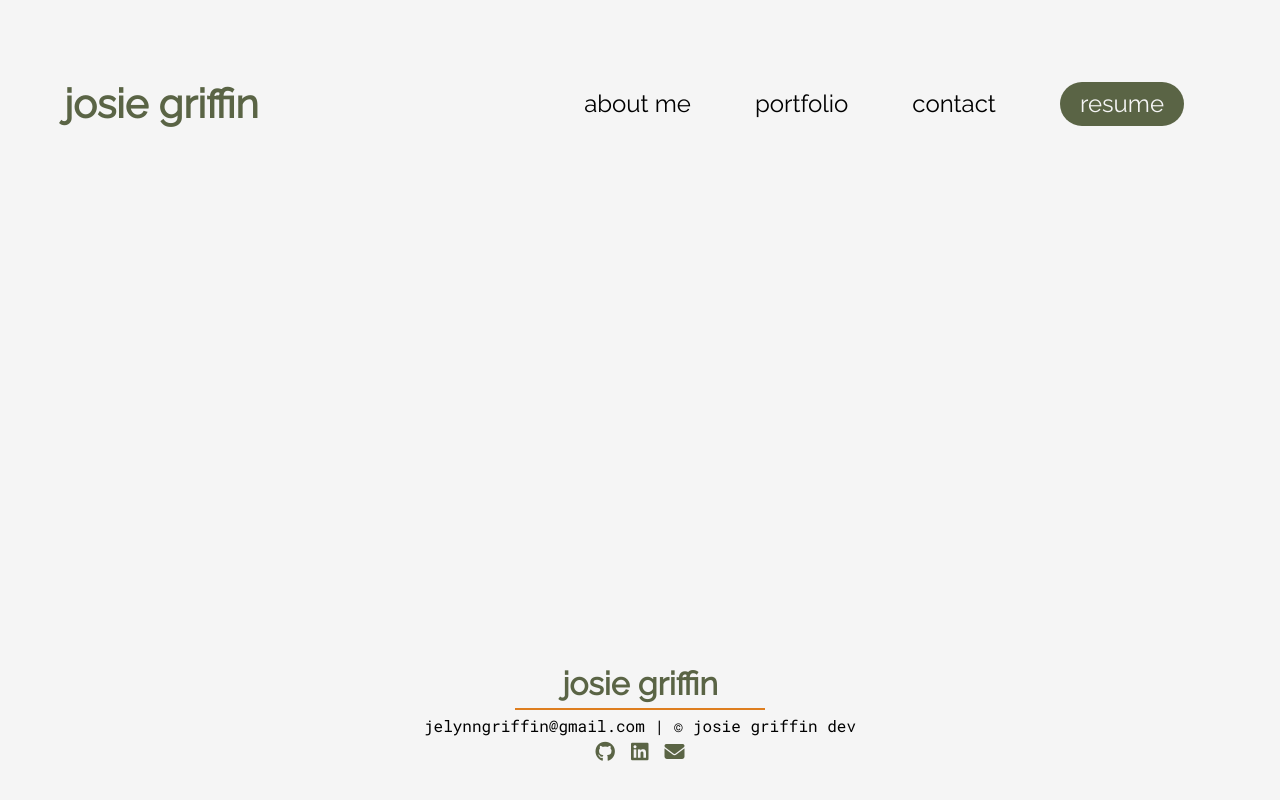
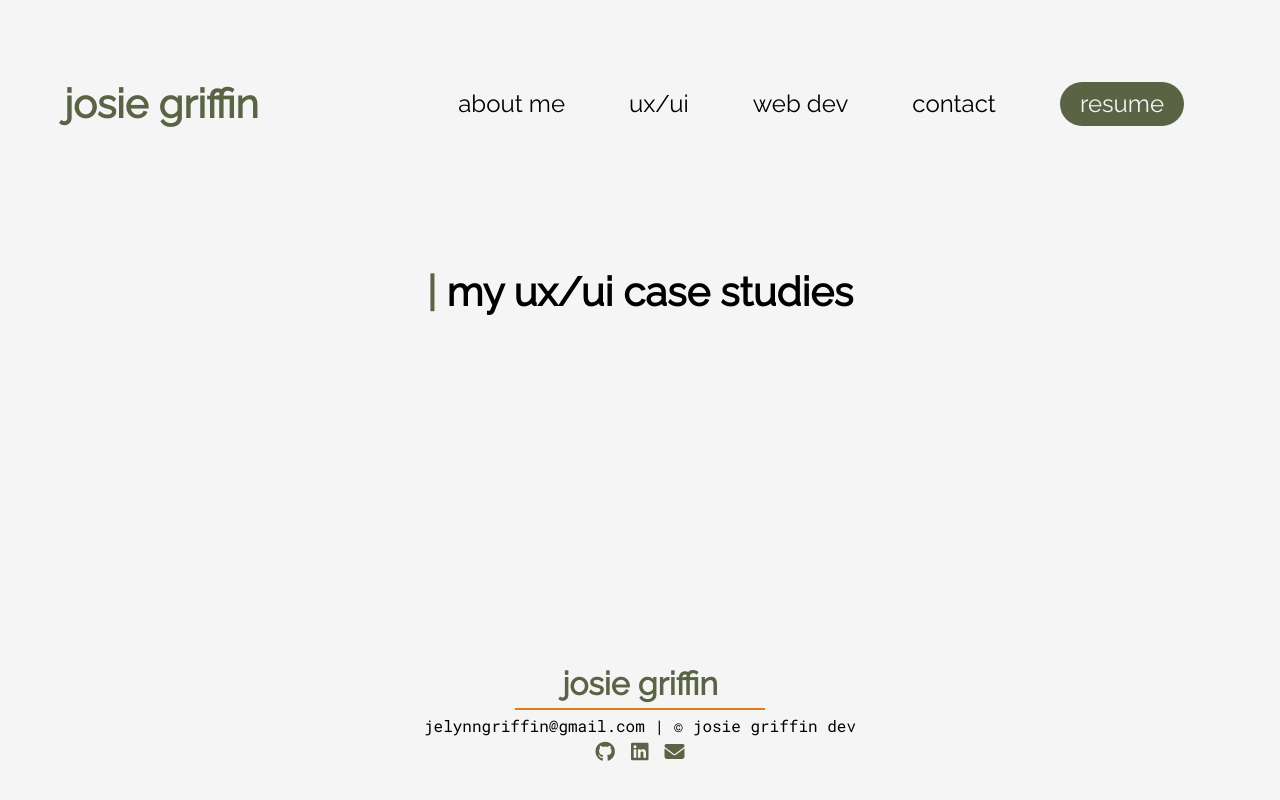
Before and after one commit to josielynngriffin/josie-react-portfolio, a React (Create React App) app in the folder my-app/: page /#/ux-ui in a window 1280 px wide. Built offline with nearby package versions, Linux system fonts and the light colour scheme.

Commit message:
Add UX Portfolio and modify routes to reflect joint-portfolio addition

```diff
--- a/my-app/src/App.js
+++ b/my-app/src/App.js
@@ -8,6 +8,7 @@ import About from './components/About.js';
 import Footer from './components/Footer.js';
 import Contact from './components/Contact.js';
 import Portfolio from './components/Portfolio.js';
+import UXPortfolio from './components/UXPortfolio.js';
 import Resume from './components/Resume.js';
 import Somniary from './assets/images/somniary-landing.png';
 import WeatherDash from './assets/images/weather-dashboard.png';
@@ -95,7 +96,8 @@ function App() {
         <Routes>
           <Route path='/' element={<Landing/>}/>
           <Route path='/about' element={<About/>}/>
-          <Route path='/portfolio' element={<Portfolio projects={projects} Somniary={Somniary}/>}/>
+          <Route path='/ux-ui' element={<UXPortfolio/>}/>
+          <Route path='/web-dev' element={<Portfolio projects={projects} Somniary={Somniary}/>}/>
           <Route path='/contact' element={<Contact/>}/>
           <Route path='/resume' element={<Resume/>}/>
 
--- a/my-app/src/components/Header.js
+++ b/my-app/src/components/Header.js
@@ -11,7 +11,8 @@ function Header() {
             <nav>
                 <ul className='portfolio-nav'>
                     <Link to="/about"><li className='portfolio__nav-item'>about me</li></Link>
-                    <Link to="/portfolio"><li className='portfolio__nav-item'>portfolio</li></Link>
+                    <Link to="/ux-ui"><li className='portfolio__nav-item'>ux/ui</li></Link>
+                    <Link to="/web-dev"><li className='portfolio__nav-item'>web dev</li></Link>
                     <Link to="/contact"><li className='portfolio__nav-item'>contact</li></Link>
                     <Link to="/resume"><li className='portfolio__nav-item portfolio__nav-button'>resume</li></Link>
                     {/* <li className='portfolio__nav-item'><i className="portfolio__nav-icon fa-solid fa-circle-half-stroke"></i></li> */}
--- /dev/null
+++ b/my-app/src/components/UXPortfolio.js
@@ -0,0 +1,11 @@
+import React from 'react';
+
+function UXPortfolio() {
+    return (
+        <div className="portfolio__wrapper">
+            <h1 className="portfoliopage__title"><span className="title__break">|</span> my ux/ui case studies</h1>
+        </div>
+    );
+}
+
+export default UXPortfolio;
```
